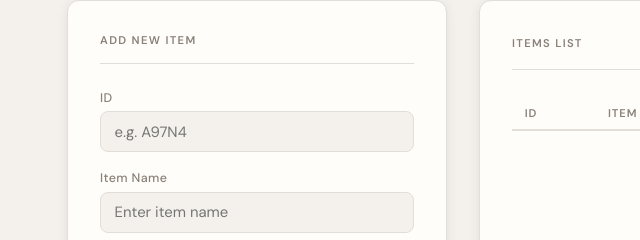
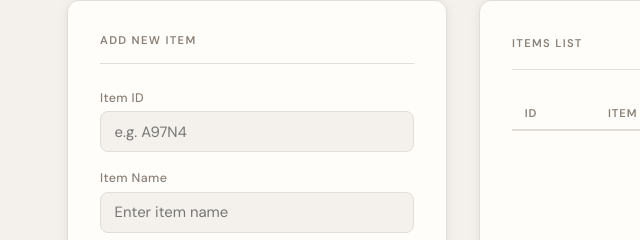
Before and after one commit to xxie-13/exam, a website: page proj-emp-fend/index.html in a window 1280 px wide. Shown: the part 127-367 px from the top of the page, 23-663 px from the left. Drawn offline with nearby package versions, Linux system fonts and the light colour scheme; no server answers.

Commit message:
Fix HTML encoding issues in index.html

```diff
--- a/proj-emp-fend/index.html
+++ b/proj-emp-fend/index.html
@@ -363,7 +363,7 @@
         <p class="card-title">Add New Item</p>
         <form>
           <div class="field">
-            <label>ID</label>
+            <label>Item ID</label>
             <input type="text" id="ID" name="id" placeholder="e.g. A97N4" required />
           </div>
 
```
